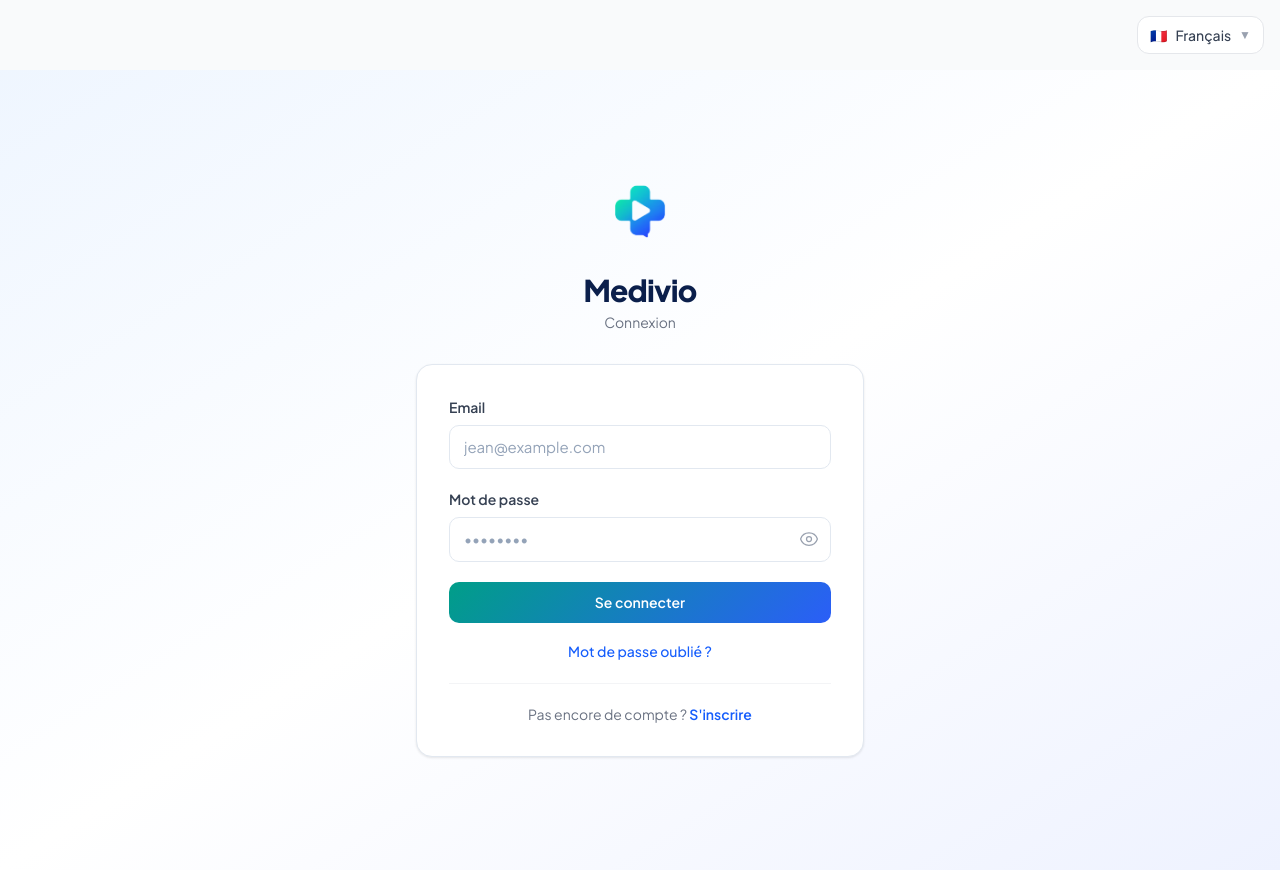
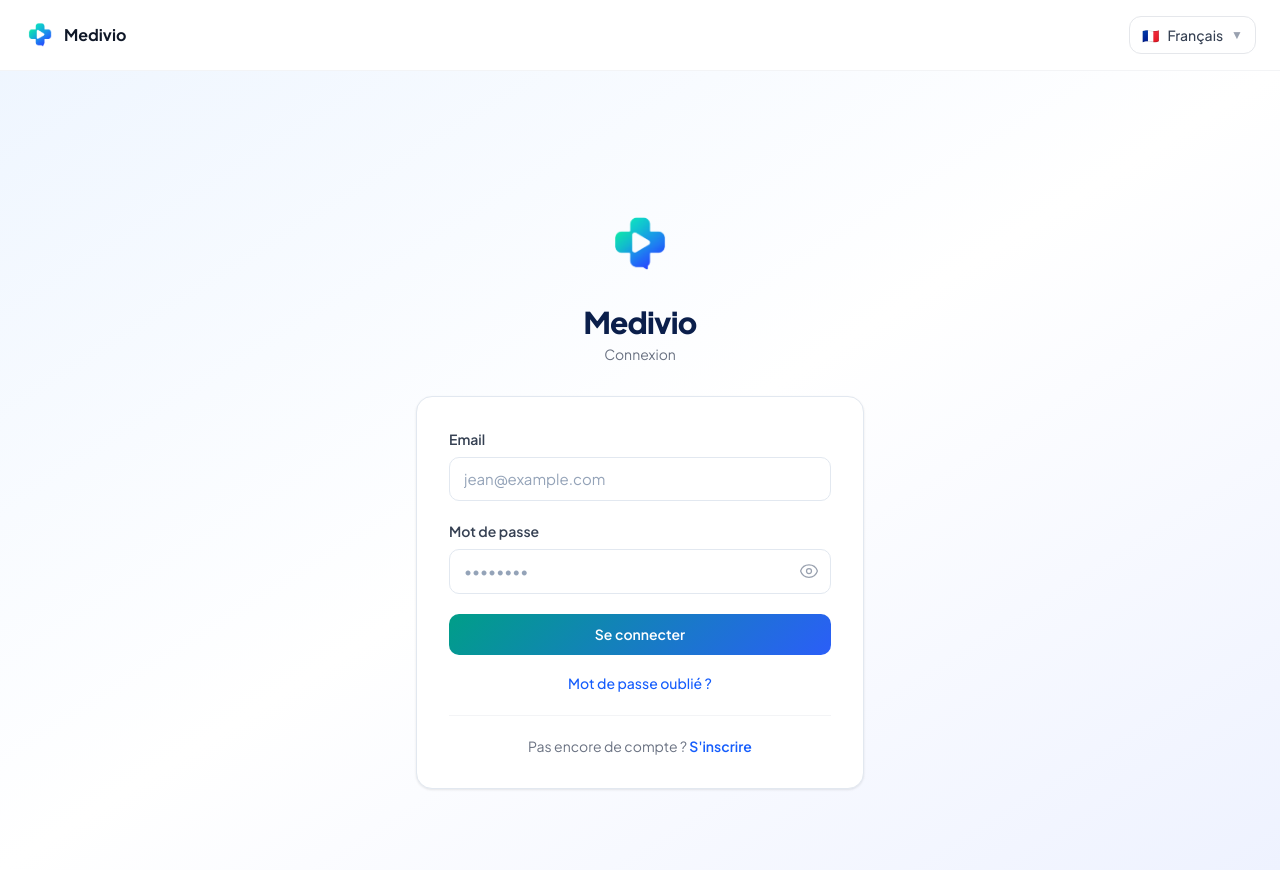
Before and after one commit to All185/medivio-frontend, a Next.js app: page /login in a window 1280 px wide. Built offline with nearby package versions, Linux system fonts and the light colour scheme.

Commit message:
feat: header retour + LanguageSwitcher dans AuthForm

```diff
--- a/components/auth/AuthForm.tsx
+++ b/components/auth/AuthForm.tsx
@@ -5,6 +5,8 @@ import { useRouter } from 'next/navigation'
 import api from '@/lib/api'
 import { useLanguage } from '@/contexts/LanguageContext'
 import MedivioLogo from '@/components/MedivioLogo'
+import LanguageSwitcher from '@/components/LanguageSwitcher'
+import Image from 'next/image'
 
 interface AuthFormProps {
   mode: 'login' | 'register'
@@ -51,11 +53,18 @@ export default function AuthForm({ mode }: AuthFormProps) {
 
   return (
     <div className="min-h-screen flex items-center justify-center bg-gradient-to-br from-blue-50 via-white to-indigo-50 px-4">
-      <div className="w-full max-w-md animate-fade-in">
+      <div className="fixed top-0 left-0 right-0 bg-white border-b border-gray-100 flex justify-between items-center px-6 py-4 z-50">
+        <div className="flex items-center gap-2 cursor-pointer" onClick={() => router.back()}>
+          <Image src="/logo.png" alt="Medivio" width={32} height={32} style={{ objectFit: 'contain' }} />
+          <span className="font-bold text-gray-900">Medivio</span>
+        </div>
+        <LanguageSwitcher />
+      </div>
+      <div className="w-full max-w-md animate-fade-in mt-16">
 
         {/* Logo */}
         <div className="text-center mb-8">
-          <div className="inline-flex items-center justify-center mb-4">
+          <div className="inline-flex items-center justify-center mb-4 cursor-pointer" onClick={() => router.back()}>
             <MedivioLogo size={72} />
           </div>
           <h1 className="text-3xl font-extrabold text-[#0B1F4B] tracking-tight">Medivio</h1>
```
